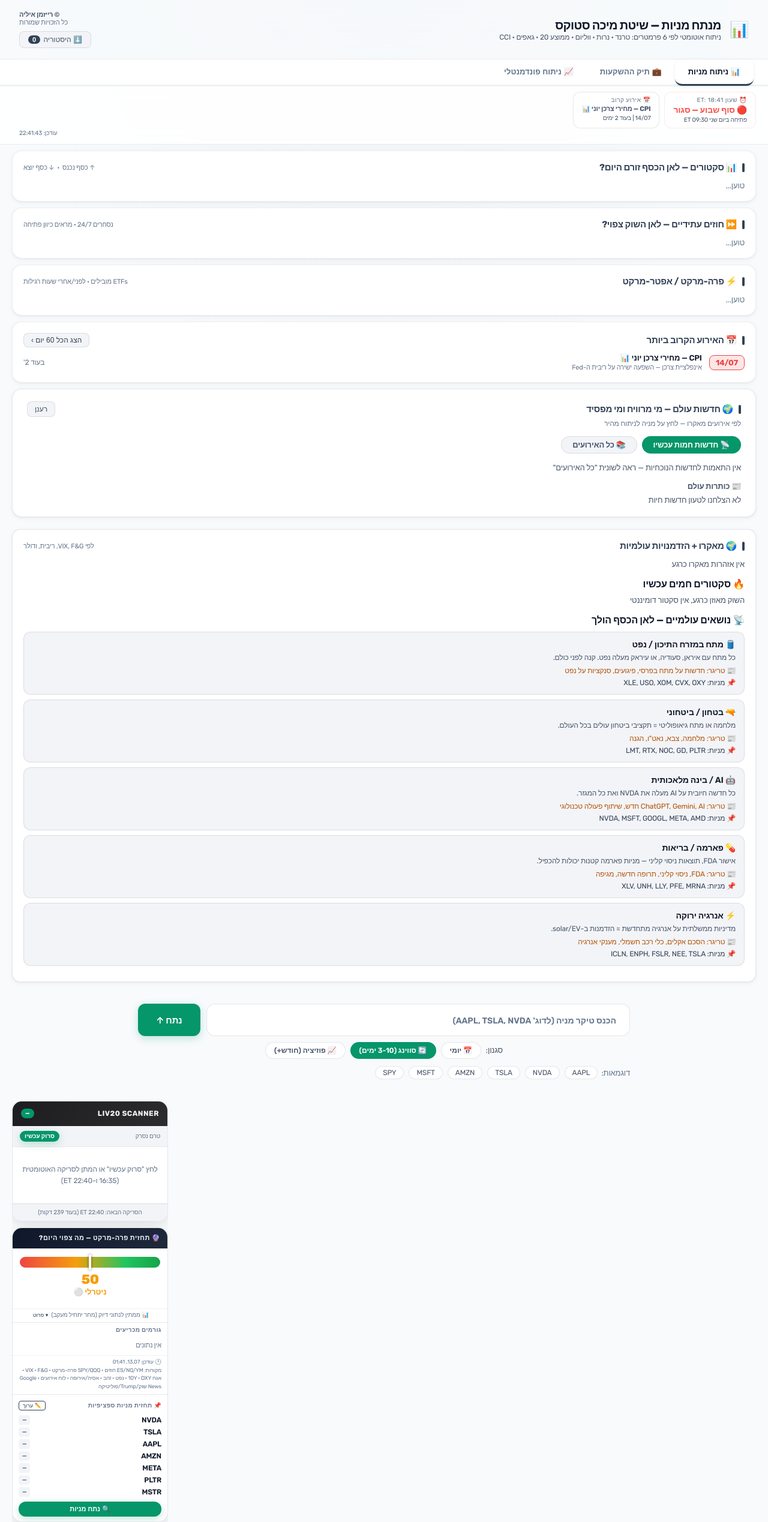
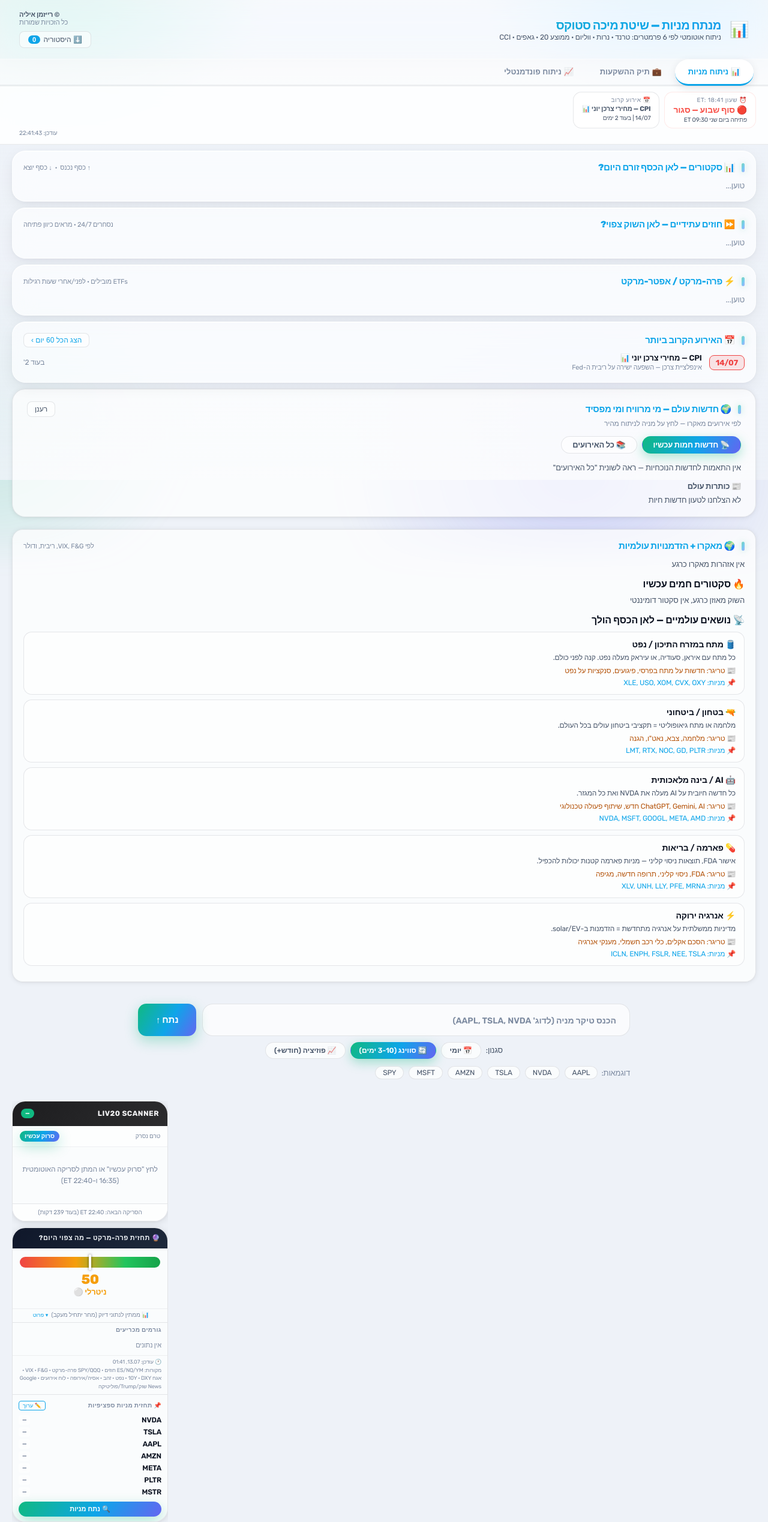
Before and after one commit to ilia044-lang/stock-analyzer, a Flask app: template templates/index_new.html in a window 1280 px wide. Shown: the whole page at 60% size. Run offline with Flask 3, Linux system fonts and the light colour scheme; the template is opened without the code that fills it, so the values that code supplies are empty; some libraries are stand-ins or nearby versions.

Commit message:
Animated glassmorphism theme for /new
Replace the /new redesign layer with an innovative animated theme: aurora
gradient background, frosted-glass cards, gradient wordmark, glowing gradient
CTAs, hover sheen, pulsing section accents, and scroll-reveal animations
(IntersectionObserver, reduced-motion aware). Still a thin {% include %}
layer over index.html, so all DOM and live-data JavaScript are unchanged.


Claude-Session: https://claude.ai/code/session_01NLfzetDgdtyw6SkwcSGysN

Co-authored-by: Claude <noreply@anthropic.com>

```diff
--- a/templates/index_new.html
+++ b/templates/index_new.html
@@ -1,80 +1,114 @@
 {% include "index.html" %}
-<!-- ===== Nimbus × UI/UX Pro Max redesign layer (does not modify index.html) ===== -->
+<!-- ===== Nimbus FX — innovative animated glass theme (additive; DOM & live-data JS untouched) ===== -->
 <link rel="preconnect" href="https://fonts.googleapis.com">
 <link rel="preconnect" href="https://fonts.gstatic.com" crossorigin>
-<link href="https://fonts.googleapis.com/css2?family=Rubik:wght@400;500;600;700;800&family=Fira+Code:wght@400;500;600;700&display=swap" rel="stylesheet">
+<link href="https://fonts.googleapis.com/css2?family=Rubik:wght@400;500;600;700;800;900&family=Fira+Code:wght@400;500;600;700&display=swap" rel="stylesheet">
 <style>
+:root{
+  --fx-ink:#0b1220; --fx-ink2:#475569; --fx-ink3:#7c8aa0;
+  --fx-a1:#10b981; --fx-a2:#0ea5e9; --fx-a3:#6366f1;   /* emerald · sky · indigo */
+  --fx-grad:linear-gradient(120deg,var(--fx-a1),var(--fx-a2) 55%,var(--fx-a3));
+  /* remap original tokens */
+  --bg:transparent!important; --bg2:rgba(255,255,255,.72)!important; --bg3:rgba(255,255,255,.55)!important; --bg4:rgba(255,255,255,.85)!important;
+  --label:#0b1220!important; --label2:#475569!important; --label3:#7c8aa0!important;
+  --blue:#0ea5e9!important; --green:#10b981!important; --red:#ef4444!important;
+  --sep:rgba(15,23,42,.10)!important; --sep2:rgba(15,23,42,.06)!important;
+  --r-sm:14px;--r-md:18px;--r-lg:22px;--r-xl:26px;
+}
+html{scroll-behavior:smooth}
+body{
+  font-family:'Rubik',system-ui,Arial,sans-serif!important;letter-spacing:-.01em;
+  background:#eef2f8!important;position:relative;overflow-x:hidden;
+}
+/* animated aurora mesh background */
+body::before{
+  content:"";position:fixed;inset:-20% -10% -10% -10%;z-index:-2;pointer-events:none;
+  background:
+    radial-gradient(38% 40% at 18% 12%, rgba(16,185,129,.30), transparent 60%),
+    radial-gradient(34% 38% at 82% 8%, rgba(14,165,233,.28), transparent 62%),
+    radial-gradient(40% 44% at 72% 88%, rgba(99,102,241,.24), transparent 60%),
+    radial-gradient(34% 40% at 12% 82%, rgba(16,185,129,.18), transparent 60%);
+  filter:blur(20px);animation:fxfloat 18s ease-in-out infinite alternate;
+}
+body::after{content:"";position:fixed;inset:0;z-index:-1;pointer-events:none;
+  background:linear-gradient(180deg,rgba(238,242,248,.4),rgba(238,242,248,.85));backdrop-filter:blur(2px)}
+@keyframes fxfloat{0%{transform:translate3d(0,0,0) scale(1)}50%{transform:translate3d(-3%,2%,0) scale(1.06)}100%{transform:translate3d(3%,-2%,0) scale(1.03)}}
+@media(prefers-reduced-motion:reduce){body::before{animation:none}*{animation-duration:.001ms!important;transition:none!important}}
 
-/* ══════════════════════════════════════════════════════════
-   NIMBUS × UI/UX Pro Max — "Data-Dense Dashboard" theme layer
-   Slate + stock-green palette · Fira Code numerals · Rubik text.
-   Re-maps the original design tokens; keeps 100% of DOM & JS.
-   ══════════════════════════════════════════════════════════ */
-:root{
-  --bg:#f8fafc!important; --bg2:#ffffff!important; --bg3:#f2f4f7!important; --bg4:#e9edf2!important;
-  --sep:rgba(15,23,42,.10)!important; --sep2:rgba(15,23,42,.06)!important;
-  --label:#0f172a!important; --label2:#475569!important; --label3:#64748b!important;
-  --blue:#334155!important; --blue-dim:rgba(51,65,85,.10)!important;      /* slate = structural accent */
-  --green:#059669!important; --green-dim:rgba(5,150,105,.12)!important;   /* stock green = up / CTA */
-  --red:#dc2626!important; --red-dim:rgba(220,38,38,.10)!important;
-  --orange:#b45309!important; --orange-dim:rgba(180,83,9,.10)!important;
-  --yellow:#b45309!important; --yellow-dim:rgba(180,83,9,.10)!important;
-  --purple:#6366f1!important; --teal:#0891b2!important;
-  --r-sm:12px; --r-md:14px; --r-lg:16px; --r-xl:18px;
-  --shadow:0 4px 16px rgba(15,23,42,.06),0 18px 40px rgba(15,23,42,.06)!important;
-  --shadow-sm:0 1px 2px rgba(15,23,42,.04),0 2px 8px rgba(15,23,42,.05)!important;
+/* glass cards */
+.mcard,.cl-box,.pf-card,.pf-stat-card,.diag-col,.ot-box,.dip-rule,.pf-hs{
+  background:rgba(255,255,255,.68)!important;
+  backdrop-filter:blur(18px) saturate(150%);-webkit-backdrop-filter:blur(18px) saturate(150%);
+  border:1px solid rgba(255,255,255,.6)!important;border-radius:var(--r-lg)!important;
+  box-shadow:0 8px 24px rgba(15,23,42,.06),0 2px 8px rgba(15,23,42,.04),inset 0 1px 0 rgba(255,255,255,.7)!important;
+  transition:transform .35s cubic-bezier(.2,.8,.2,1),box-shadow .35s,border-color .35s!important;position:relative;overflow:hidden;
 }
-body{
-  font-family:'Rubik',-apple-system,BlinkMacSystemFont,system-ui,'Segoe UI',Arial,sans-serif!important;
-  letter-spacing:-.01em; background:#f8fafc!important;
-  background-image:radial-gradient(ellipse 90% 50% at 50% -4%,rgba(51,65,85,.05),transparent 60%)!important;
+.mcard:hover,.pf-card:hover,.pf-stat-card:hover,.cl-box:hover{
+  transform:translateY(-6px) scale(1.008)!important;
+  box-shadow:0 20px 44px rgba(16,185,129,.14),0 8px 20px rgba(15,23,42,.08),inset 0 1px 0 rgba(255,255,255,.8)!important;
+  border-color:rgba(16,185,129,.35)!important;
 }
-/* monospace numerals for data (skill: Fira Code) */
-.cl-num,.cl-price,.pf-stat-value,.pf-hs-val,.pf-card-value,.mono,
-td[class*="num"],.big-price,.price,#price,.cl-sl-val{
-  font-family:'Fira Code',ui-monospace,'SF Mono',Menlo,monospace!important;
-  font-variant-numeric:tabular-nums;letter-spacing:0;
-}
-header{background:rgba(248,250,252,.82)!important;backdrop-filter:blur(20px) saturate(160%);
-  border-bottom:1px solid rgba(15,23,42,.07)!important;box-shadow:none!important}
-header h1{font-weight:700!important;letter-spacing:-.03em!important}
+/* moving sheen on hover */
+.mcard::after,.pf-card::after{content:"";position:absolute;top:0;left:-60%;width:40%;height:100%;
+  background:linear-gradient(100deg,transparent,rgba(255,255,255,.5),transparent);transform:skewX(-18deg);
+  transition:left .7s ease;pointer-events:none}
+.mcard:hover::after,.pf-card:hover::after{left:130%}
 
-/* section headers → slate accent bar (no reliance on emoji) */
-.section-title{position:relative;font-weight:700!important;letter-spacing:-.02em!important;padding-inline-start:13px!important}
-.section-title::before{content:"";position:absolute;inset-inline-start:0;top:.15em;width:4px;height:1em;border-radius:3px;background:var(--blue)}
+header{background:rgba(255,255,255,.55)!important;backdrop-filter:blur(22px) saturate(160%)!important;
+  border-bottom:1px solid rgba(255,255,255,.6)!important;box-shadow:0 4px 30px rgba(15,23,42,.06)!important}
+header h1{background:var(--fx-grad);-webkit-background-clip:text;background-clip:text;-webkit-text-fill-color:transparent;
+  font-weight:800!important;letter-spacing:-.03em!important;background-size:200% auto;animation:fxshine 6s linear infinite}
+@keyframes fxshine{to{background-position:200% center}}
 
-/* cards */
-.mcard,.cl-box,.pf-card,.pf-stat-card,.diag-col,.ot-box,.dip-rule,.pf-hs{
-  border-radius:var(--r-lg)!important;box-shadow:var(--shadow-sm)!important;
-  border:1px solid rgba(15,23,42,.07)!important;transition:box-shadow .2s ease,transform .2s ease}
-.mcard:hover,.pf-card:hover,.pf-stat-card:hover,.cl-box:hover{box-shadow:var(--shadow)!important;transform:translateY(-2px)}
+/* numbers → Fira Code */
+.cl-num,.cl-price,.pf-stat-value,.pf-hs-val{font-family:'Fira Code',ui-monospace,monospace!important;font-variant-numeric:tabular-nums}
 
-/* tabs */
-.app-tab-btn{border-radius:12px!important;font-weight:600!important;transition:.2s}
-.app-tab-btn.active{background:var(--bg2)!important;box-shadow:var(--shadow-sm)!important;color:var(--label)!important}
+/* section titles → gradient accent + animated bar */
+.section-title{position:relative;font-weight:800!important;letter-spacing:-.02em!important;padding-inline-start:16px!important}
+.section-title::before{content:"";position:absolute;inset-inline-start:0;top:.1em;width:5px;height:1.05em;border-radius:4px;
+  background:var(--fx-grad);box-shadow:0 0 12px rgba(16,185,129,.5);animation:fxpulse 2.6s ease-in-out infinite}
+@keyframes fxpulse{0%,100%{opacity:1}50%{opacity:.55}}
 
-/* pills / segmented */
-.style-btn,.period-btn,.world-tab{border-radius:980px!important;font-weight:600!important;transition:.2s}
+/* buttons */
+.style-btn,.period-btn,.world-tab,.app-tab-btn{border-radius:980px!important;font-weight:600!important;transition:.25s!important}
 .style-btn.active-style,.period-btn.active-period,.world-tab.active{
-  background:var(--green)!important;color:#fff!important;border-color:transparent!important}
+  background:var(--fx-grad)!important;color:#fff!important;border-color:transparent!important;box-shadow:0 6px 18px rgba(16,185,129,.35)!important}
+.app-tab-btn.active{background:rgba(255,255,255,.9)!important;box-shadow:0 4px 14px rgba(15,23,42,.1)!important}
+.pf-btn-primary,#analyzeBtn,.scan-btn,#analyzePredBtn{
+  position:relative;overflow:hidden;background:var(--fx-grad)!important;color:#fff!important;border:none!important;
+  border-radius:14px!important;font-weight:700!important;box-shadow:0 8px 22px rgba(16,185,129,.32)!important;
+  transition:transform .2s,box-shadow .2s!important}
+.pf-btn-primary:hover,#analyzeBtn:hover,.scan-btn:hover{transform:translateY(-2px) scale(1.02);box-shadow:0 12px 28px rgba(16,185,129,.42)!important}
+.pf-btn-primary::before,#analyzeBtn::before,.scan-btn::before{content:"";position:absolute;top:0;left:-70%;width:50%;height:100%;
+  background:linear-gradient(100deg,transparent,rgba(255,255,255,.55),transparent);transform:skewX(-18deg);transition:left .6s}
+.pf-btn-primary:hover::before,#analyzeBtn:hover::before,.scan-btn:hover::before{left:150%}
 
-/* primary CTAs → stock green */
-.pf-btn-primary,#analyzeBtn,.scan-btn,#analyzePredBtn{
-  background:var(--green)!important;color:#fff!important;border:none!important;border-radius:12px!important;
-  font-weight:700!important;box-shadow:0 4px 14px rgba(5,150,105,.24)!important;transition:.2s}
-.pf-btn-primary:hover,#analyzeBtn:hover,.scan-btn:hover{filter:brightness(1.06);transform:translateY(-1px)}
-.pf-btn-secondary{border-radius:12px!important;font-weight:600!important}
+input,select,textarea{border-radius:14px!important;background:rgba(255,255,255,.7)!important}
+.search-box input{border-radius:18px!important;font-weight:600}
+.search-box input:focus{box-shadow:0 0 0 4px rgba(16,185,129,.18)!important;border-color:var(--fx-a1)!important}
 
-input,select,textarea{border-radius:12px!important}
-.search-box input{border-radius:14px!important;font-weight:600}
+/* scroll reveal */
+.fx-rise{opacity:0;transform:translateY(26px) scale(.985);transition:opacity .7s cubic-bezier(.2,.8,.2,1),transform .7s cubic-bezier(.2,.8,.2,1)}
+.fx-rise.fx-in{opacity:1;transform:none}
 
+.pf-tbl-wrap{border-radius:var(--r-md)!important;overflow:hidden;background:rgba(255,255,255,.6)!important;backdrop-filter:blur(12px)}
 .pf-tbl th{font-weight:700!important;text-transform:uppercase;font-size:11px!important;letter-spacing:.03em}
-.pf-tbl td,.pf-tbl th{border-color:rgba(15,23,42,.07)!important}
-.pf-tbl-wrap{border-radius:var(--r-md)!important;overflow:hidden;border:1px solid rgba(15,23,42,.07)!important}
-.pf-stat-value{letter-spacing:-.03em!important;font-weight:800!important}
-
-/* skill UX checklist */
-button,[onclick],a,.style-btn,.period-btn,.app-tab-btn{cursor:pointer}
-:focus-visible{outline:2px solid var(--blue);outline-offset:2px;border-radius:4px}
-@media(prefers-reduced-motion:reduce){*{transition:none!important;animation:none!important}}
+:focus-visible{outline:2px solid var(--fx-a1);outline-offset:2px;border-radius:6px}
+button,[onclick],a{cursor:pointer}
 </style>
+<script>
+(function(){
+  var reduce=matchMedia('(prefers-reduced-motion:reduce)').matches;
+  function arm(){
+    var sel='.mcard,.cl-box,.pf-card,.pf-stat-card,.ot-box,.dip-rule,.diag-col,.pf-hs,.section-title,.pf-tbl-wrap';
+    var els=document.querySelectorAll(sel);
+    if(reduce){els.forEach(function(e){e.classList.add('fx-in')});return;}
+    var io=new IntersectionObserver(function(en){en.forEach(function(x){if(x.isIntersecting){x.target.classList.add('fx-in');io.unobserve(x.target);}})},{threshold:.08,rootMargin:'0px 0px -40px 0px'});
+    els.forEach(function(e){ if(!e.classList.contains('fx-rise')) e.classList.add('fx-rise'); io.observe(e); });
+  }
+  if(document.readyState!=='loading')arm();else document.addEventListener('DOMContentLoaded',arm);
+  // re-arm when new cards are injected by the live-data JS
+  var mo=new MutationObserver(function(){clearTimeout(window.__fxT);window.__fxT=setTimeout(arm,250)});
+  mo.observe(document.body,{childList:true,subtree:true});
+})();
+</script>
```
